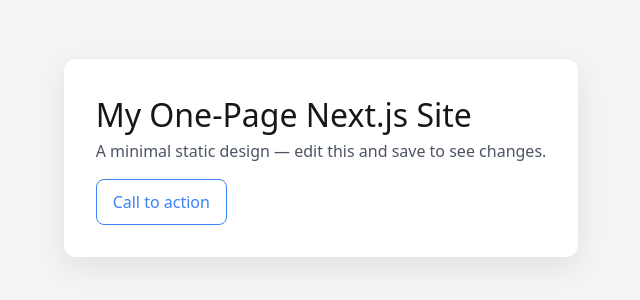
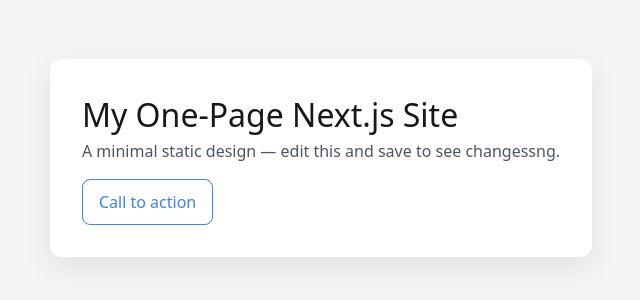
Before and after one commit to codewithsujata/my-onepage, a Next.js app: page / in a window 1280 px wide. Shown: the part 242-542 px from the top of the page, without its empty margins (319-959 px from the left). Built offline with nearby package versions, Linux system fonts and the light colour scheme.

Commit message:
Updated homepage text and design

```diff
--- a/app/page.tsx
+++ b/app/page.tsx
@@ -24,7 +24,7 @@
           My One-Page Next.js Site
         </h1>
         <p style={{ color: '#4b5563' }}>
-          A minimal static design — edit this and save to see changes.
+          A minimal static design — edit this and save to see changessng.
         </p>
         <a
           href="#"
```
